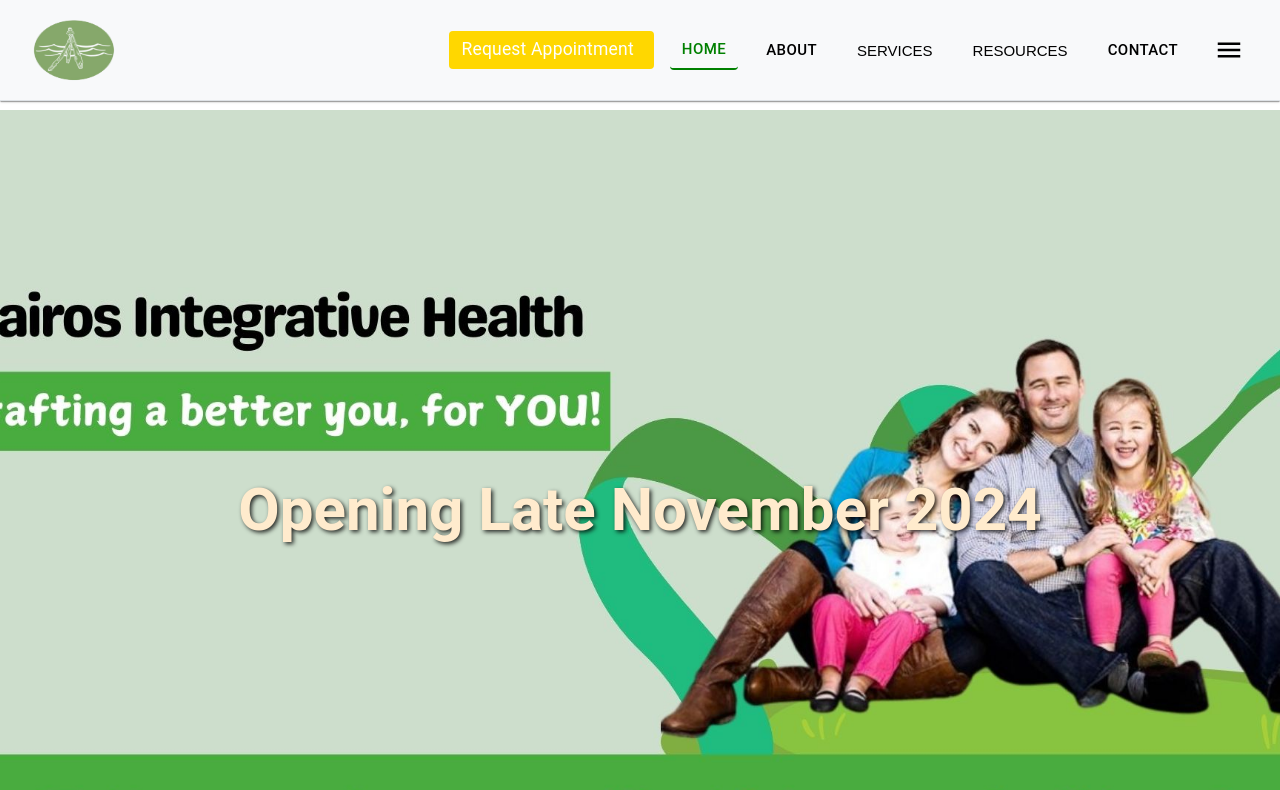
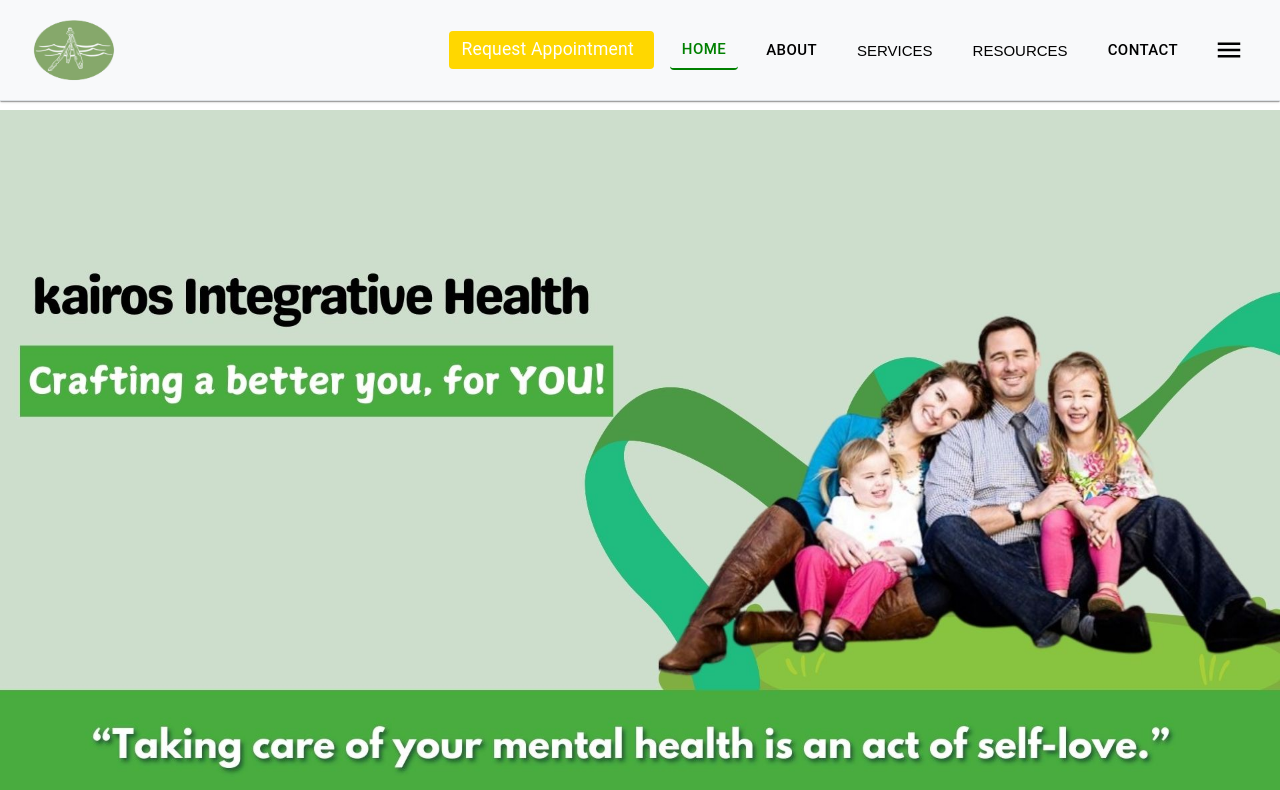
Before and after one commit to rohanagarwal1802/Kairosintergrativehealth, a Next.js app: page / in a window 1280 px wide. Shown: the top 790 px of the page. Built offline with nearby package versions, Linux system fonts and the light colour scheme.

Commit message:
latest commit

```diff
--- a/src/pages/index.js
+++ b/src/pages/index.js
@@ -11,8 +11,12 @@
     <>
       <Head>
         <title>Kairos Integrative Health</title>
-        <meta name="description" content="Generated by create next app" />
+        <meta name="description" content="Opening Late November 2024. A place to nurture your health." />
         <meta name="viewport" content="width=device-width, initial-scale=1" />
+        <meta property="og:title" content="Kairos Integrative Health" />
+        <meta property="og:description" content="Opening Late November 2024. A place to nurture your health." />
+        <meta property="og:image" content="/logo.png" />
+        <meta property="og:url" content="https://yourwebsite.com" />
         <link rel="icon" href="/logo.png" />
       </Head>
       <br />
@@ -22,53 +26,29 @@
       <Box
   sx={{
     position: "relative",
-          width: "100%",
-          height: "100vh", // Full height viewport
-          display: "flex",
-          alignItems: "center",
-          justifyContent: "center",
+    width: "100%", // Adjust width as needed
+    aspectRatio: "16/9", // Keeps the aspect ratio
     overflow: "hidden",
-          // Optional: Ensure the background image does not overflow
-          backgroundSize: "cover",
-          backgroundPosition: "center",
+    margin: "0 auto", // Centers the Box horizontally
   }}
 >
-        {/* Optimized Responsive Image */}
   <Image
     src="/title.jpg"
-          alt="Background"
+    alt="Kairos Integrative Health Background"
     layout="fill"
-          objectFit="cover"
+    objectFit="contain" // Ensures the entire image is visible
     quality={100}
     priority
     style={{
-            zIndex: -1,
-            // Ensure image stretches to cover the screen and retains aspect ratio
-            objectPosition: "center",
+      objectPosition: "center", // Centers the image to avoid cutting from any side
     }}
   />
+</Box>
 
-        {/* Overlayed Text */}
-        <Typography
-          variant="h3"
-          sx={{
-            color: "blanchedalmond",
-            position: "absolute",
-            textAlign: "center",
-            fontWeight: "bold",
-            textShadow: "2px 2px 4px rgba(0,0,0,0.8)",
-            px: 2, // Padding for better spacing on smaller screens
-            fontSize: {
-              xs: "1.5rem", // Smaller screens
-              sm: "2rem", // Small screens
-              md: "2.5rem", // Medium screens
-              lg: "3rem", // Large screens
-            },
-          }}
-        >
-          Opening Late November 2024
-        </Typography>
-      </Box>
+
+
+
+
 
       {/* Other Components */}
       <ServicesBox />
```
Also changed, not shown: package.json (+9 -9 lines), 1 other file (tests, documents, lock files or other folders). Lines whose indentation alone changed are shown as unchanged.
